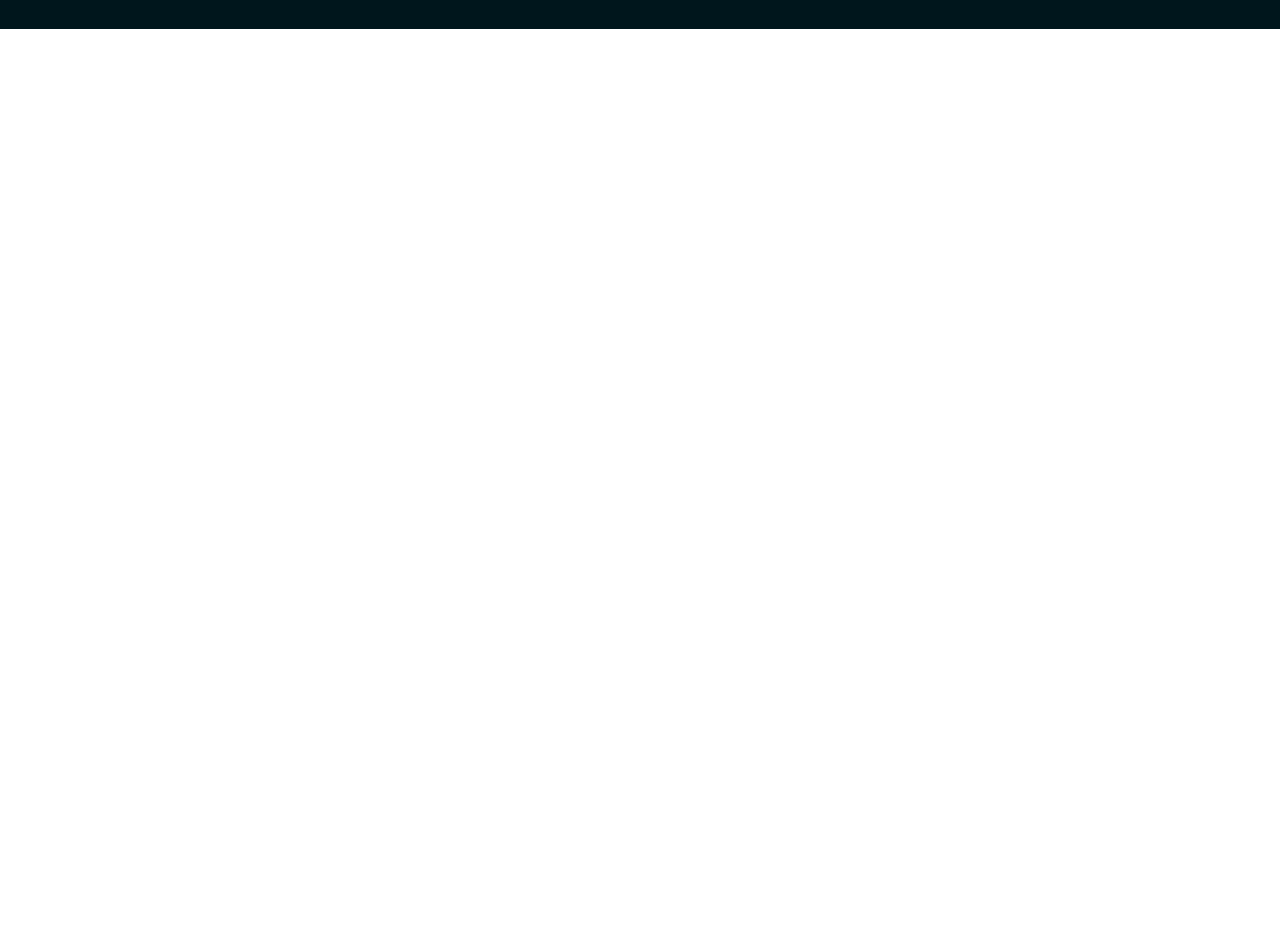
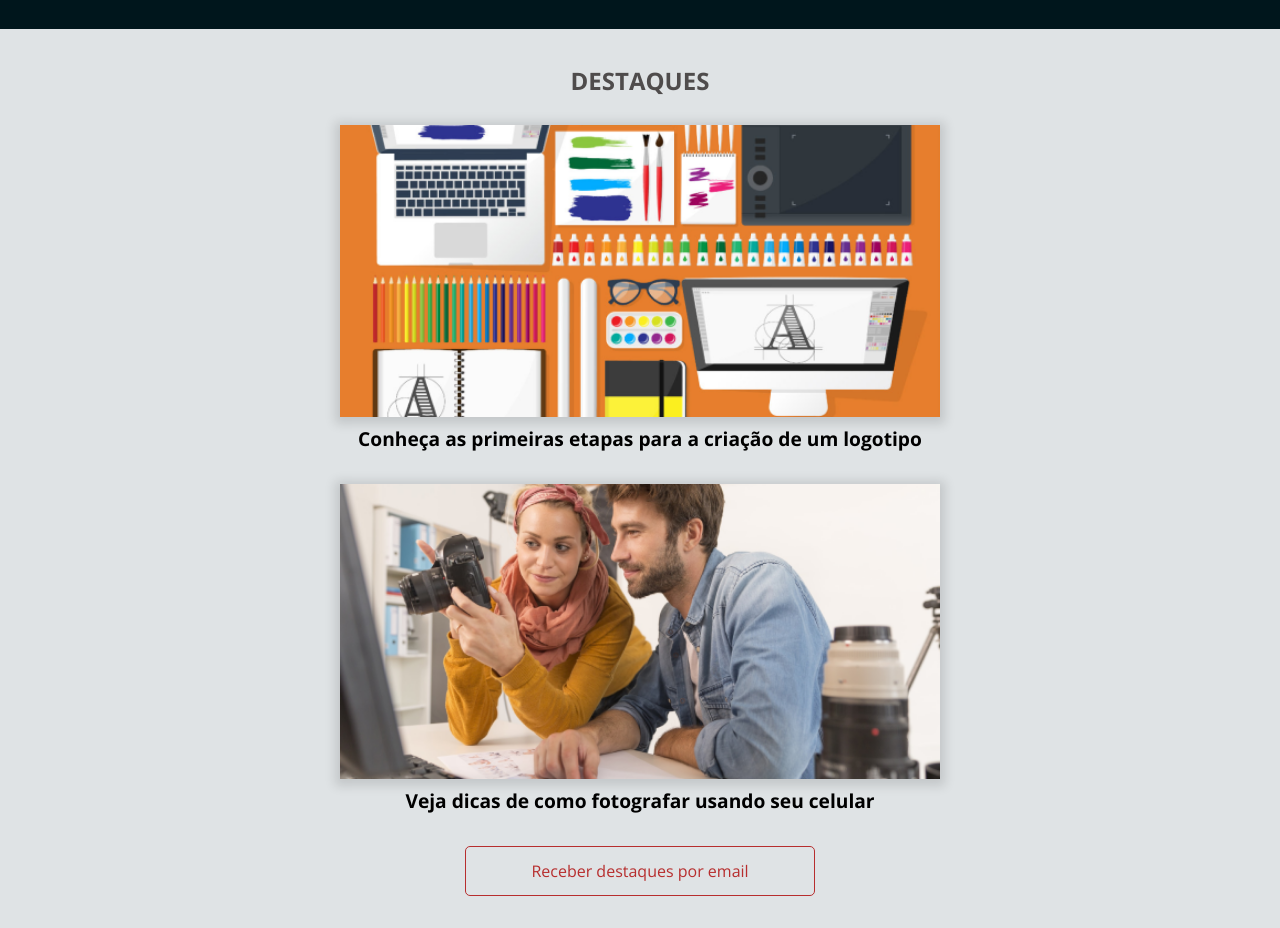
Before and after one commit to philosophicalGear/alura-layouts-reponsivos-mobile, a plain HTML site: page index.html in a window 1280 px wide. Shown: the part 380-1308 px from the top of the page. Before the commit the page ends 800 px from the top, so only its background shows below. Drawn offline with nearby package versions, Linux system fonts and the light colour scheme.

Commit message:
Aula 3: Particularidades das telas (#3)

```diff
--- /dev/null
+++ b/css/destaques.css
@@ -0,0 +1,49 @@
+.destaques {
+    background-color: var(--azul-claro);
+
+    padding-top: 2.5rem;
+    padding-bottom: 2rem;
+}
+
+.destaques__titulo {
+    color: var(--cinza-escuro);
+    font-weight: 700;
+    font-size: 1.5rem;
+    font-family: var(montserrat);
+    text-transform: uppercase;
+    text-align: center;
+
+    margin-bottom: 2rem;
+}
+
+.destaques__painel {
+    display: flex;
+    flex-direction: column;
+    align-items: center;
+
+    margin-bottom: 2rem;
+}
+
+.destaques__painel-imagem {
+    width: 100vw;
+
+    max-width: 600px;
+
+    box-shadow: 0 2px 10px 5px #00000020;
+
+    margin-bottom: .5rem;
+}
+
+.destaques__painel-texto {
+    font-weight: 700;
+    font-size: 1.2rem;
+    line-height: normal;
+}
+
+.destaques__botao {
+    color: var(--vermelho-forte);
+
+    border-color: var(--vermelho-forte);
+
+    margin: 0 auto;
+}
--- a/index.html
+++ b/index.html
@@ -9,6 +9,7 @@
         <link rel="stylesheet" href="css/base.css">
         <link rel="stylesheet" href="css/cabecalho.css">
         <link rel="stylesheet" href="css/chamada.css">
+        <link rel="stylesheet" href="css/destaques.css">
     </head>
     <body>
         <header class="cabecalho container">
@@ -30,6 +31,21 @@
                 <p class="chamada__texto">Apeperia tem um jeito inovador de comparar e montar aplicativos para pequenas e médias empresas.</p>
                 <a href="#" class="chamada__botao botao">Conheça os planos</a>
             </sectio>
+            <section class="destaques container">
+                <h2 class="destaques__titulo">Destaques</h2>
+                <a href="#">
+                    <figure class="destaques__painel">
+                        <img src="img/comecando-criar-logotipo.png" alt="Painel do post sobre criação de logotipo" class="destaques__painel-imagem">
+                        <figcaption class="destaques__painel-texto">Conheça as primeiras etapas para a criação de um logotipo</figcaption>
+                    </figure>
+                </a>
+                <a href="#">
+                    <figure class="destaques__painel">
+                        <img src="img/dicas-fotografia.png" alt="Painel do post sobre fotografia com celular" class="destaques__painel-imagem">
+                        <figcaption class="destaques__painel-texto">Veja dicas de como fotografar usando seu celular</figcaption>
+                    </figure>
+                </a><a href="#" class="destaques__botao botao">Receber destaques por email</a>
+            </section>
         </main>
     </body>
 </html>
```
